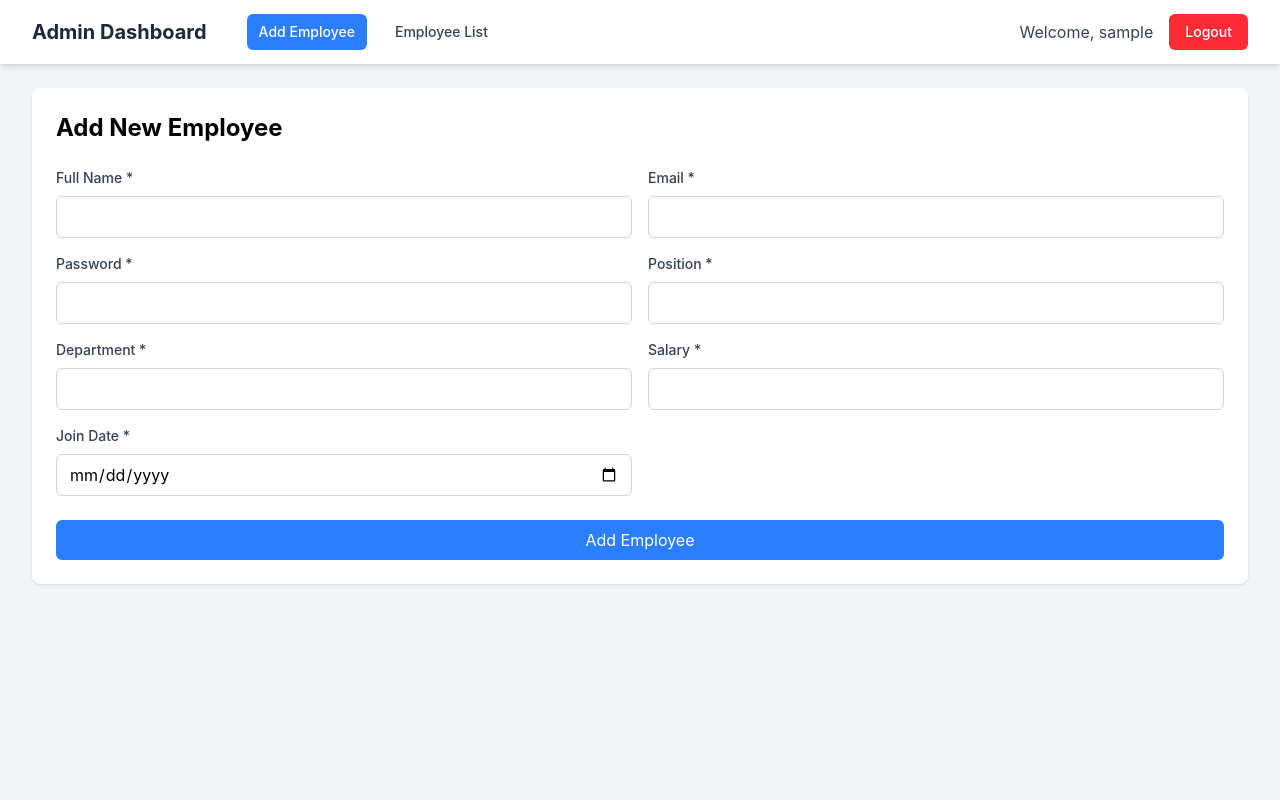
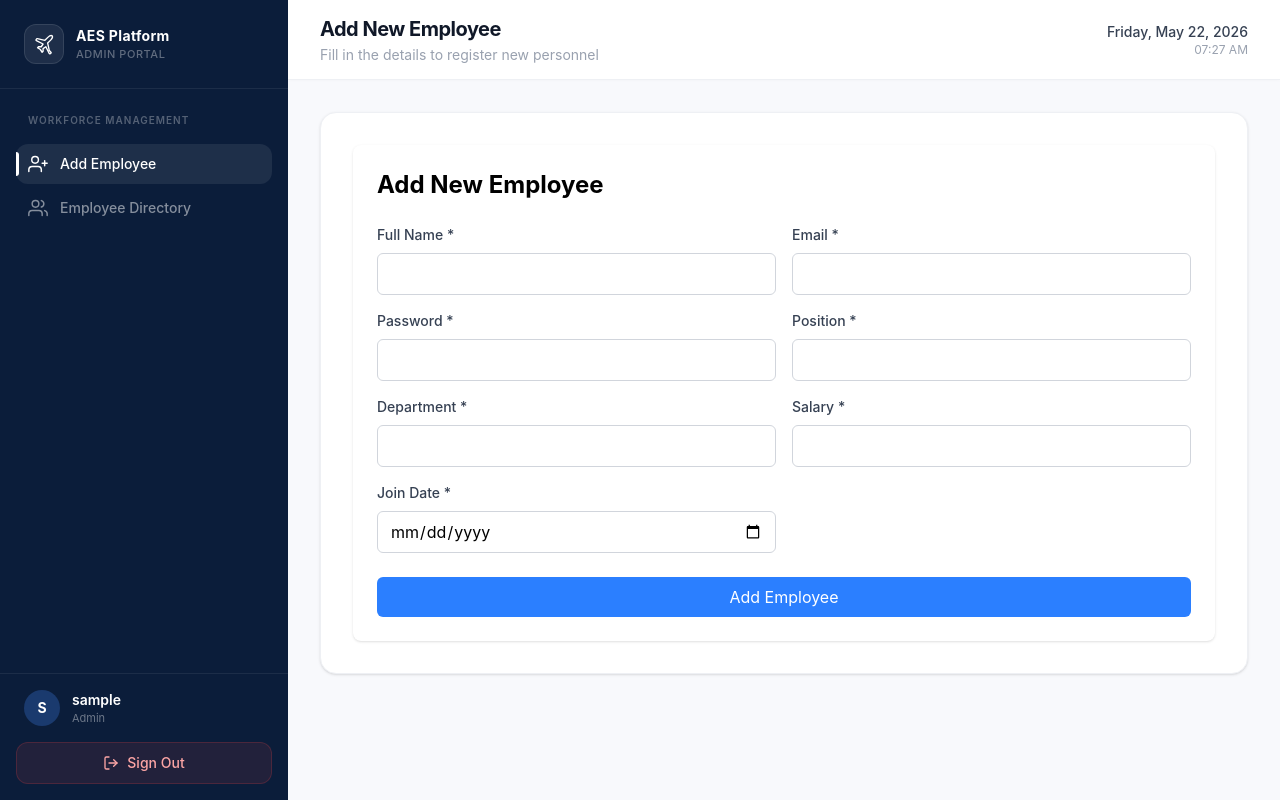
Before and after one commit to Vikashcodez/ASEM, a React app in the folder frontend/: page / in a window 1280 px wide. Built offline with nearby package versions, Linux system fonts and the light colour scheme; sample sign-in values are in the browser's storage; the HTML template or start-up script is replaced by a standard one.

Commit message:
frontend admin dashboard ui chnaged

```diff
--- a/frontend/src/pages/AdminDashboard.jsx
+++ b/frontend/src/pages/AdminDashboard.jsx
@@ -4,55 +4,155 @@ import EmployeeList from '../components/EmployeeList';
 
 function AdminDashboard({ handleLogout }) {
     const [activeTab, setActiveTab] = useState('add');
-    const userName = localStorage.getItem('userName');
+    const userName = localStorage.getItem('userName') || 'Admin';
+    const userRole = localStorage.getItem('userRole') || 'Administrator';
+
+    const navItems = [
+        {
+            id: 'add',
+            label: 'Add Employee',
+            icon: (
+                <svg width="20" height="20" viewBox="0 0 24 24" fill="none" stroke="currentColor" strokeWidth="1.75" strokeLinecap="round" strokeLinejoin="round">
+                    <path d="M16 21v-2a4 4 0 00-4-4H5a4 4 0 00-4 4v2"/>
+                    <circle cx="8.5" cy="7" r="4"/>
+                    <line x1="20" y1="8" x2="20" y2="14"/>
+                    <line x1="23" y1="11" x2="17" y2="11"/>
+                </svg>
+            )
+        },
+        {
+            id: 'list',
+            label: 'Employee Directory',
+            icon: (
+                <svg width="20" height="20" viewBox="0 0 24 24" fill="none" stroke="currentColor" strokeWidth="1.75" strokeLinecap="round" strokeLinejoin="round">
+                    <path d="M17 21v-2a4 4 0 00-4-4H5a4 4 0 00-4 4v2"/>
+                    <circle cx="9" cy="7" r="4"/>
+                    <path d="M23 21v-2a4 4 0 00-3-3.87"/>
+                    <path d="M16 3.13a4 4 0 010 7.75"/>
+                </svg>
+            )
+        }
+    ];
 
     return (
-        <div className="min-h-screen bg-gray-100">
-            <nav className="bg-white shadow-md">
-                <div className="max-w-7xl mx-auto px-4 sm:px-6 lg:px-8">
-                    <div className="flex justify-between h-16">
-                        <div className="flex items-center">
-                            <h1 className="text-xl font-bold text-gray-800">Admin Dashboard</h1>
-                            <div className="ml-10 flex space-x-4">
+        <div className="flex min-h-screen" style={{ background: '#F8F9FC' }}>
+
+            {/* Sidebar */}
+            <aside className="w-72 flex flex-col fixed h-full" style={{ background: '#0B1D3A' }}>
+
+                {/* Sidebar Header - Logo */}
+                <div className="p-6 flex items-center gap-3" style={{ borderBottom: '1px solid rgba(255,255,255,0.07)' }}>
+                    <div className="w-10 h-10 rounded-xl flex items-center justify-center" style={{ background: 'rgba(255,255,255,0.08)', border: '1px solid rgba(255,255,255,0.1)' }}>
+                        <svg width="22" height="22" viewBox="0 0 24 24" fill="none" stroke="white" strokeWidth="1.5" strokeLinecap="round" strokeLinejoin="round">
+                            <path d="M17.8 19.2L16 11l3.5-3.5C21 6 21.5 4 21 3c-1-.5-3 0-4.5 1.5L13 8 4.8 6.2c-.5-.1-.9.1-1.1.5l-.3.5c-.2.4-.1.9.3 1.1L11 12l-2 3H6l-1 1 3 2 2 3 1-1v-3l3-2 3.7 7.3c.2.4.7.5 1.1.3l.5-.3c.4-.2.6-.6.5-1.1z"/>
+                        </svg>
+                    </div>
+                    <div>
+                        <h1 className="text-white font-bold text-sm tracking-wide">AES Platform</h1>
+                        <p className="text-[11px] font-medium tracking-wider uppercase" style={{ color: 'rgba(255,255,255,0.35)' }}>Admin Portal</p>
+                    </div>
+                </div>
+
+                {/* Navigation Links */}
+                <nav className="flex-1 p-4 space-y-1 overflow-y-auto">
+                    <p className="px-3 pt-2 pb-3 text-[10px] font-semibold uppercase tracking-widest" style={{ color: 'rgba(255,255,255,0.3)' }}>
+                        Workforce Management
+                    </p>
+
+                    {navItems.map((item) => (
                         <button
-                                    onClick={() => setActiveTab('add')}
-                                    className={`px-3 py-2 rounded-md text-sm font-medium ${
-                                        activeTab === 'add'
-                                            ? 'bg-blue-500 text-white'
-                                            : 'text-gray-700 hover:bg-gray-200'
-                                    }`}
+                            key={item.id}
+                            onClick={() => setActiveTab(item.id)}
+                            className="w-full flex items-center gap-3 px-3 py-2.5 rounded-xl text-sm font-medium transition-all duration-200 relative group"
+                            style={{
+                                color: activeTab === item.id ? '#ffffff' : 'rgba(255,255,255,0.5)',
+                                background: activeTab === item.id ? 'rgba(255,255,255,0.08)' : 'transparent'
+                            }}
+                            onMouseEnter={(e) => {
+                                if (activeTab !== item.id) e.currentTarget.style.background = 'rgba(255,255,255,0.04)';
+                                if (activeTab !== item.id) e.currentTarget.style.color = 'rgba(255,255,255,0.8)';
+                            }}
+                            onMouseLeave={(e) => {
+                                if (activeTab !== item.id) e.currentTarget.style.background = 'transparent';
+                                if (activeTab !== item.id) e.currentTarget.style.color = 'rgba(255,255,255,0.5)';
+                            }}
                         >
-                                    Add Employee
+                            {/* Active Indicator */}
+                            {activeTab === item.id && (
+                                <div className="absolute left-0 top-1/2 -translate-y-1/2 w-[3px] h-6 rounded-r-full bg-white" />
+                            )}
+                            <span className="relative z-10">{item.icon}</span>
+                            <span>{item.label}</span>
                         </button>
+                    ))}
+                </nav>
+
+                {/* Sidebar Footer - User Profile & Logout */}
+                <div className="p-4" style={{ borderTop: '1px solid rgba(255,255,255,0.07)' }}>
+                    <div className="flex items-center gap-3 mb-4 px-2">
+                        <div className="w-9 h-9 rounded-full flex items-center justify-center text-white text-sm font-bold" style={{ background: '#1A3A6E' }}>
+                            {userName.charAt(0).toUpperCase()}
+                        </div>
+                        <div className="flex-1 min-w-0">
+                            <p className="text-sm font-semibold text-white truncate">{userName}</p>
+                            <p className="text-[11px] capitalize" style={{ color: 'rgba(255,255,255,0.4)' }}>{userRole}</p>
+                        </div>
+                    </div>
                     <button
-                                    onClick={() => setActiveTab('list')}
-                                    className={`px-3 py-2 rounded-md text-sm font-medium ${
-                                        activeTab === 'list'
-                                            ? 'bg-blue-500 text-white'
-                                            : 'text-gray-700 hover:bg-gray-200'
-                                    }`}
+                        onClick={handleLogout}
+                        className="w-full flex items-center justify-center gap-2 px-4 py-2.5 rounded-xl text-sm font-medium transition-all duration-200"
+                        style={{
+                            background: 'rgba(239,68,68,0.1)',
+                            color: '#FCA5A5',
+                            border: '1px solid rgba(239,68,68,0.2)'
+                        }}
+                        onMouseEnter={(e) => { e.currentTarget.style.background = 'rgba(239,68,68,0.2)'; }}
+                        onMouseLeave={(e) => { e.currentTarget.style.background = 'rgba(239,68,68,0.1)'; }}
                     >
-                                    Employee List
+                        <svg width="16" height="16" viewBox="0 0 24 24" fill="none" stroke="currentColor" strokeWidth="2" strokeLinecap="round" strokeLinejoin="round">
+                            <path d="M9 21H5a2 2 0 01-2-2V5a2 2 0 012-2h4"/><polyline points="16 17 21 12 16 7"/><line x1="21" y1="12" x2="9" y2="12"/>
+                        </svg>
+                        Sign Out
                     </button>
                 </div>
+            </aside>
+
+            {/* Main Content Area */}
+            <main className="flex-1 ml-72 flex flex-col min-h-screen">
+
+                {/* Top Header Bar */}
+                <header className="h-20 bg-white flex items-center justify-between px-8 sticky top-0 z-10" style={{ borderBottom: '1px solid #EEF0F4', boxShadow: '0 1px 3px rgba(0,0,0,0.02)' }}>
+                    <div>
+                        <h2 className="text-xl font-bold text-gray-900 tracking-tight">
+                            {activeTab === 'add' ? 'Add New Employee' : 'Employee Directory'}
+                        </h2>
+                        <p className="text-sm text-gray-400 mt-0.5">
+                            {activeTab === 'add' ? 'Fill in the details to register new personnel' : 'View and manage all registered personnel'}
+                        </p>
                     </div>
-                        <div className="flex items-center space-x-4">
-                            <span className="text-gray-700">Welcome, {userName}</span>
-                            <button
-                                onClick={handleLogout}
-                                className="bg-red-500 text-white px-4 py-2 rounded-md text-sm font-medium hover:bg-red-600"
-                            >
-                                Logout
-                            </button>
+
+                    {/* Right side of header - Date/Breadcrumb */}
+                    <div className="flex items-center gap-4">
+                        <div className="text-right">
+                            <p className="text-sm font-medium text-gray-700">
+                                {new Date().toLocaleDateString('en-US', { weekday: 'long', year: 'numeric', month: 'long', day: 'numeric' })}
+                            </p>
+                            <p className="text-xs text-gray-400">
+                                {new Date().toLocaleTimeString('en-US', { hour: '2-digit', minute: '2-digit' })}
+                            </p>
                         </div>
                     </div>
-                </div>
-            </nav>
+                </header>
 
-            <div className="max-w-7xl mx-auto py-6 sm:px-6 lg:px-8">
+                {/* Page Content */}
+                <div className="flex-1 p-8">
+                    <div className="bg-white rounded-2xl p-8 shadow-sm" style={{ border: '1px solid #EEF0F4' }}>
                         {activeTab === 'add' && <AddEmployee />}
                         {activeTab === 'list' && <EmployeeList />}
                     </div>
+                </div>
+
+            </main>
         </div>
     );
 }
```
Lines whose indentation alone changed are shown as unchanged.
